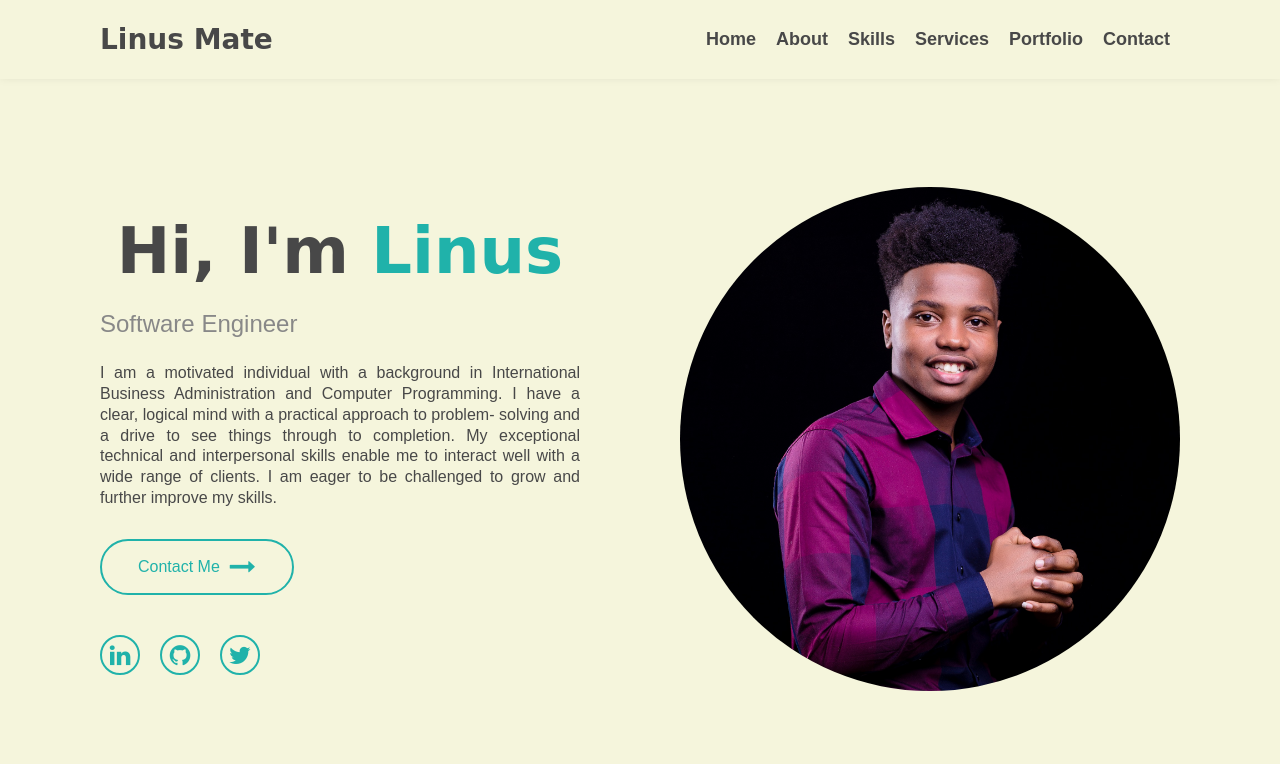
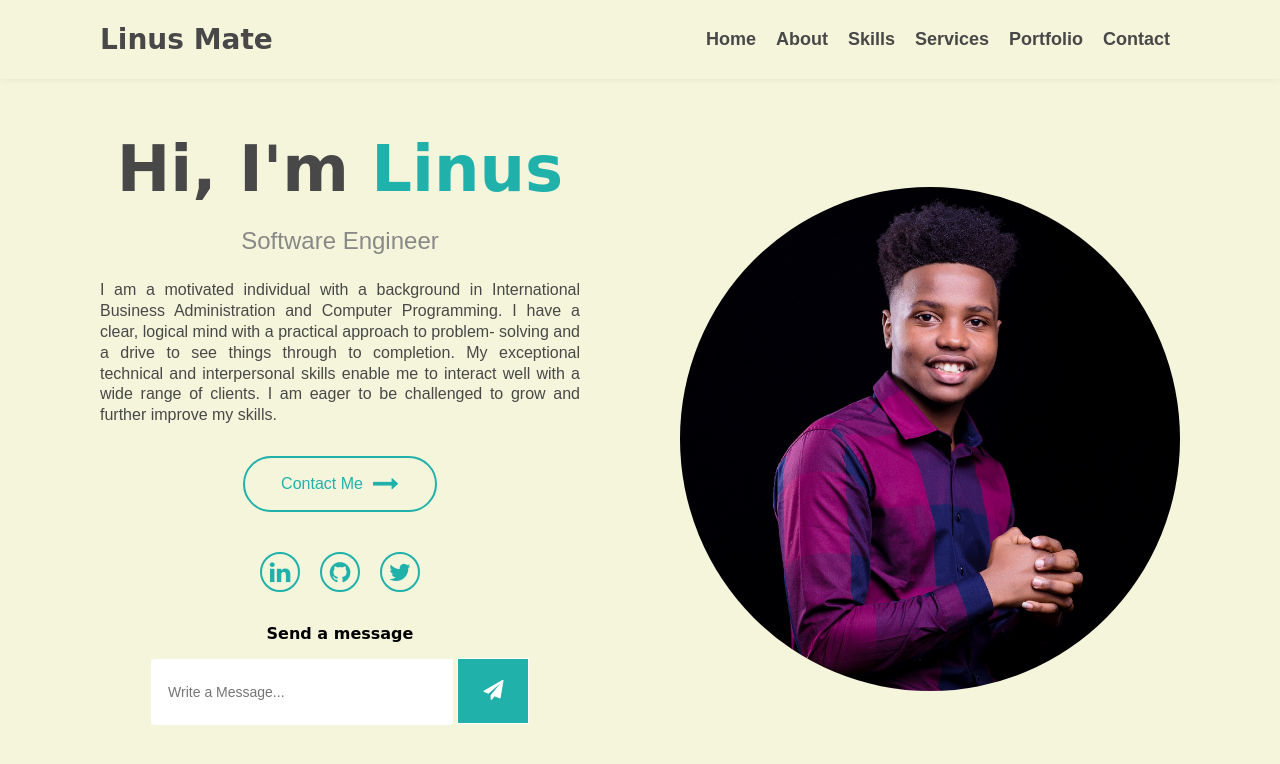
Before and after one commit to linus-mate/personal-website, a plain HTML site: page index.html in a window 1280 px wide. Drawn offline with Linux system fonts and the light colour scheme.

Commit message:
message input/linking with an event trial

```diff
--- a/index.html
+++ b/index.html
@@ -20,7 +20,7 @@
             <div class="header-menu">
               <ul class="menu-list">
                 <li class="menu-items">
-                  <a class="active" href="#" title="" id="menu-link">Home</a>
+                  <a class="active" href="index.html" title="" id="menu-link">Home</a>
                 </li>
                 <li class="menu-items">
                   <a href="about.html" title="" id="menu-link">About</a>
@@ -83,6 +83,15 @@
                 </div>
 
               </div>
+              <div class="messages">
+                <h4>Send a message</h4>
+                <div class="form">
+                  <input type="text" id="message" placeholder="Write a Message...">
+                  <button type="click"><i class="fa fa-paper-plane" aria-hidden="true"></i></button>
+                  <div class="msg"></div>
+                </div>
+
+              </div>
           </div>
           <div class="user-img">
             <img class="pic" onmouseover="setNewImage()" onmouseout="setOldImage()" src="./images/20220810_182635.jpg" alt="">
--- a/script.js
+++ b/script.js
@@ -13,6 +13,24 @@ function setNewImage(){
 function setOldImage(){
     document.querySelector('.pic').src ="images/20220810_184217.jpg";
 }
+
+const myForm = document.querySelector('.form');
+const messageInput = document.querySelector('#message');
+const msg = document.querySelector('.msg');
+
+myForm.addEventListener('click', onclick);
+
+function onclick(e){
+    e.preventDefault();
+
+    if(messageInput.value === ''){
+        msg.classList.add('error');
+        msg.innerHTML= 'cannot send an empty message';
+        setTimeout(() => msg.remove(), 3000);
+    } else{
+        console.log('success');
+    }
+}
 //$(document).ready(function(){
     //$('.menu-icon').click(function(){
        // $('.menu-list').toggleClass('show');
--- a/style.css
+++ b/style.css
@@ -148,6 +148,7 @@
     font-size: 24px;
     color: var(--gray-color);
     margin-bottom: 25px;
+    text-align: center;
   }
   .bio{
     font-size: 16px;
@@ -172,6 +173,10 @@
     color: var(--lightseagreen-color);
     transition: .3s;
   }
+  .contact-btn{
+    align-items: center;
+    text-align: center;
+  }
   .btn i{
     font-size: 26px;
     padding-left: 10px;
@@ -185,10 +190,69 @@
     display: flex;
     margin: 0 -10px;
     margin-top: 40px;
-    align-items: center;
+    text-align: center;
+    justify-content: center;
   }
   .platforms{
     padding: 0 10px;
+  }
+  .messages{
+    padding: 2rem 5%;
+  }
+  .messages h4{
+    padding-bottom: 15px;
+    font-family: 'Allura',  cursive;
+    text-align: center;
+  }
+  .messages input{
+    height: 4.125rem;
+    padding: 0 1.25em;
+    font-size: 14px;
+    width:70%;
+    border: 1px solid transparent;
+    border-radius: 4px;
+    outline: none;
+    border-top-right-radius: 0;
+    border-top-right-radius: 0;
+    color: black;
+    flex: 1;
+    border: 0;
+  }
+  /*.btnn {
+    display: block;
+    width: 100%;
+    padding: 10px 15px;
+    border: 0;
+    background: var(--lightseagreen-color);
+    color: #fff;
+    border-radius: 5px;
+    margin: 5px 0;
+    height: 2.125rem;
+  }
+  .btnn:hover {
+      background: var(--gold-color);
+  }*/
+  .error {
+        background: orangered;
+        color: #fff;
+        padding: 5px;
+        margin: 5px;
+  }
+
+  .messages button{
+    height: 4.125rem;
+    font-size: 20px;
+    font-weight: 600;
+    padding:  0 1.25em;
+    color: var(--white-color);
+    background-color: var(--lightseagreen-color);
+    cursor: pointer;
+    border: 1px solid;
+    outline: none;
+    white-space: nowrap;
+    border-top-left-radius: 0;
+    border-top-left-radius: 0;
+    border-radius:;
   }
   .media-links {
     display: flex;
@@ -327,4 +391,14 @@
     .contacts {
       justify-content: center;
     }
+    .messages h4{
+      text-align: center;
+    }
+
   }
+  .form{
+    text-align: center;
+  }
+  .form .btnn{
+    text-align: center;
+  }
```
